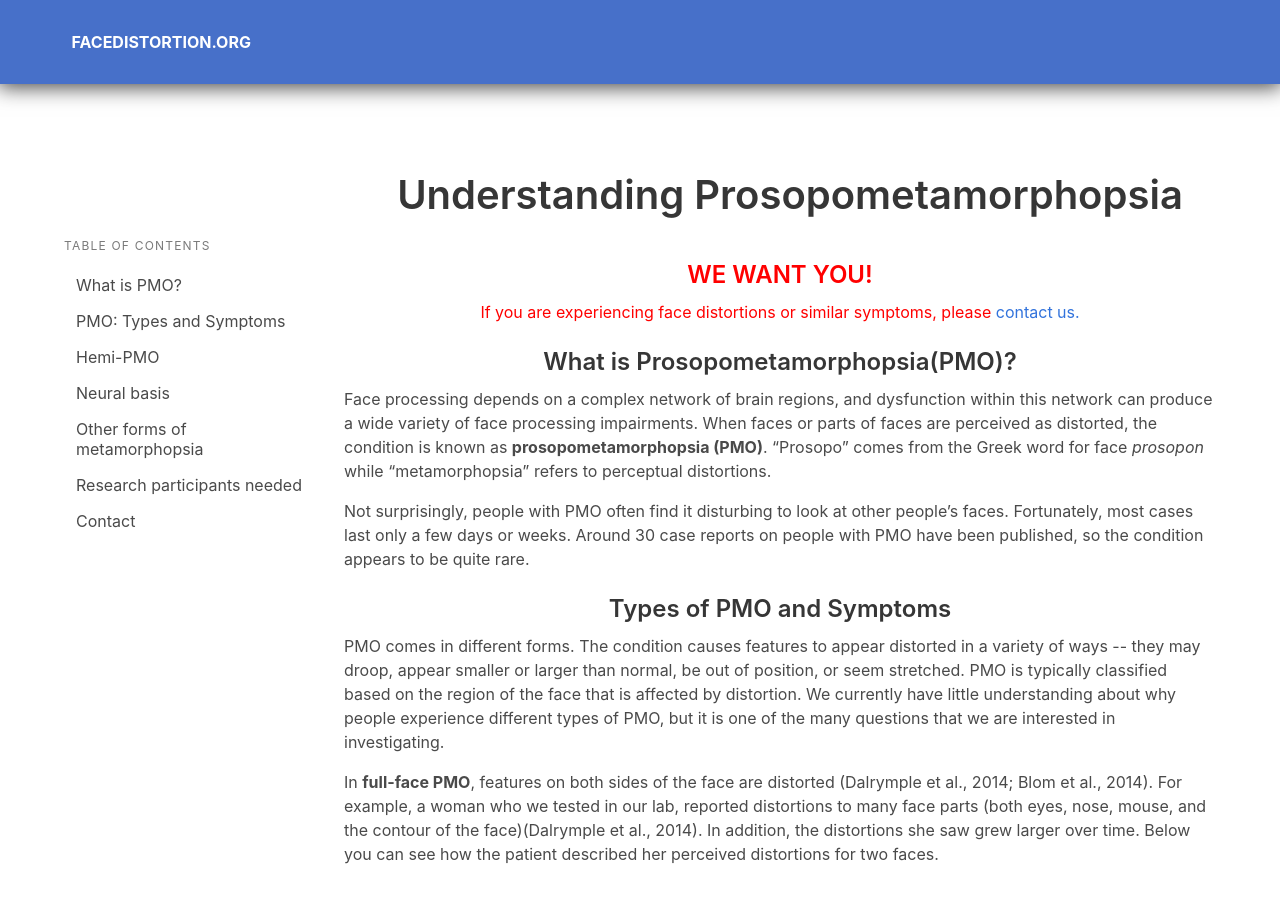
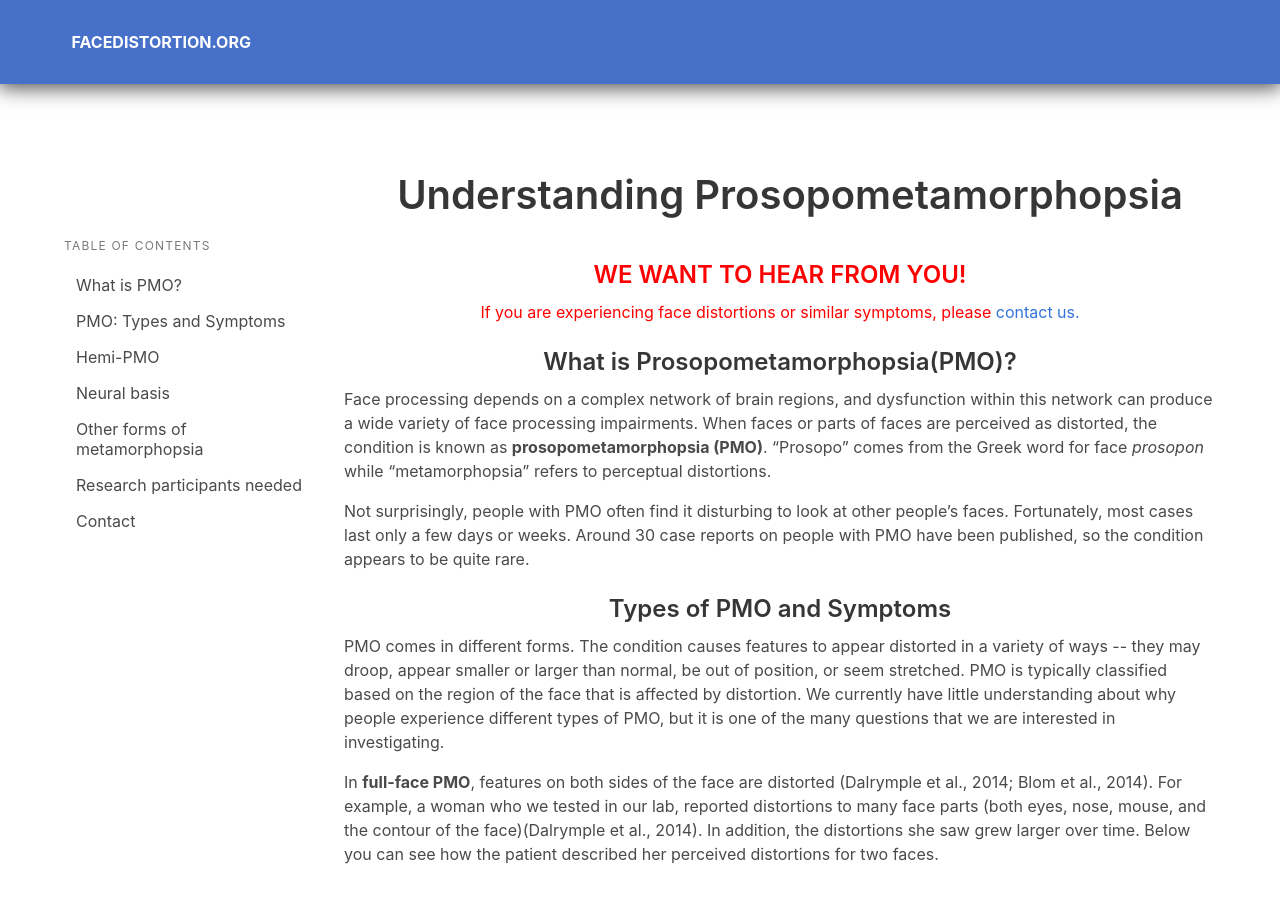
Before and after one commit to ryezyy11/hemiPMO.org, a Jekyll site: the page built from index.html, in a window 1280 px wide and 900 px high. Built offline with Jekyll 4.4.1, drawn with Linux system fonts in a browser that asks for light colours.

Commit message:
Changed first line of index

```diff
--- a/index.html
+++ b/index.html
@@ -26,7 +26,7 @@ permalink: /
     </div>
     <div class="column is-8">
         <article class="content">
-            <h2  class="title is-4" style="color:red">WE WANT YOU!</h2>
+            <h2  class="title is-4" style="color:red">WE WANT TO HEAR FROM YOU!</h2>
             <p style="color:red;text-align: center;">
                 If you are experiencing face distortions or similar symptoms, please <a href="#S_Participants">contact us.</a>
             </p>
```
Also changed, not shown: 5 other files.
